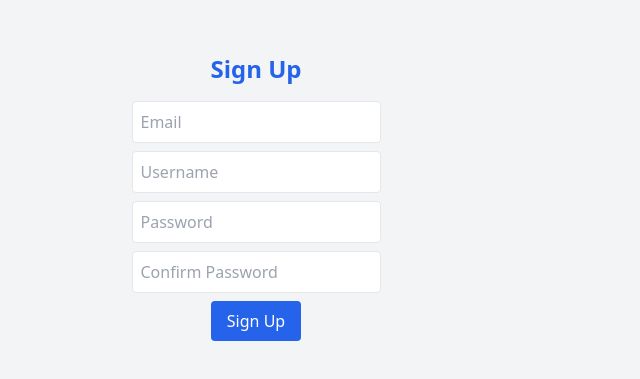
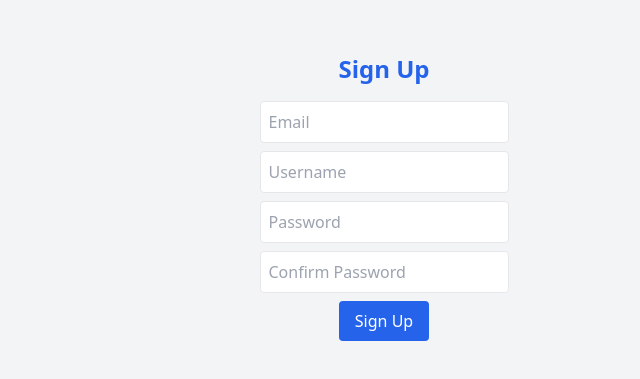
Before and after one commit to 1155-boni/Rental, a React (Vite) app in the folder rental-system/frontend/: page / in a window 1280 px wide. Shown: the part 203-582 px from the top of the page, without its empty margins (384-1024 px from the left). Built offline with nearby package versions, Linux system fonts and the light colour scheme.

Commit message:
Refactor App component to include SideNavbar and improve layout structure

```diff
--- a/rental-system/frontend/src/App.jsx
+++ b/rental-system/frontend/src/App.jsx
@@ -1,12 +1,22 @@
 import React, { useState } from "react";
 import "./index.css";
 import SignupForm from "./Components/signup.jsx";
+import SideNavbar from "./Components/sideNavbar";
+
+const navItems = [
+  { label: "Home", href: "/" },
+  { label: "Sign Up", href: "/signup" },
+  { label: "Dashboard", href: "/dashboard" },
+  // Add more items as needed
+];
 
 function App() {
   const [username, setUsername] = useState(null);
 
   return (
-    <div>
+    <div className="flex">
+      <SideNavbar items={navItems} />
+      <div className="flex-1 ml-64">
         {username ? (
           <div className="flex items-center justify-center h-screen bg-gray-100">
             <h1 className="text-3xl font-bold text-blue-600">
@@ -17,6 +27,7 @@ function App() {
           <SignupForm onSignup={setUsername} />
         )}
       </div>
+    </div>
   );
 }
 
```
Also changed, not shown: 1 other file (tests, documents, lock files or other folders). Lines whose indentation alone changed are shown as unchanged.
